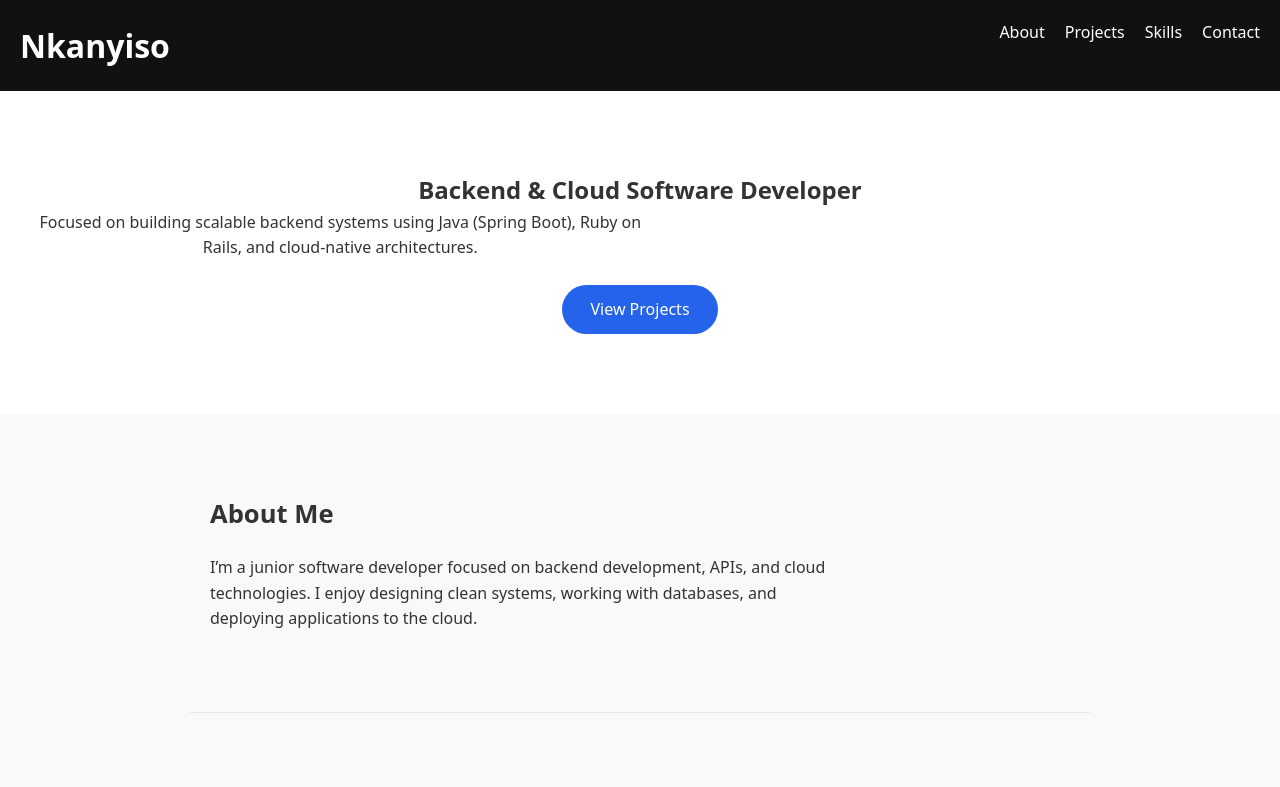
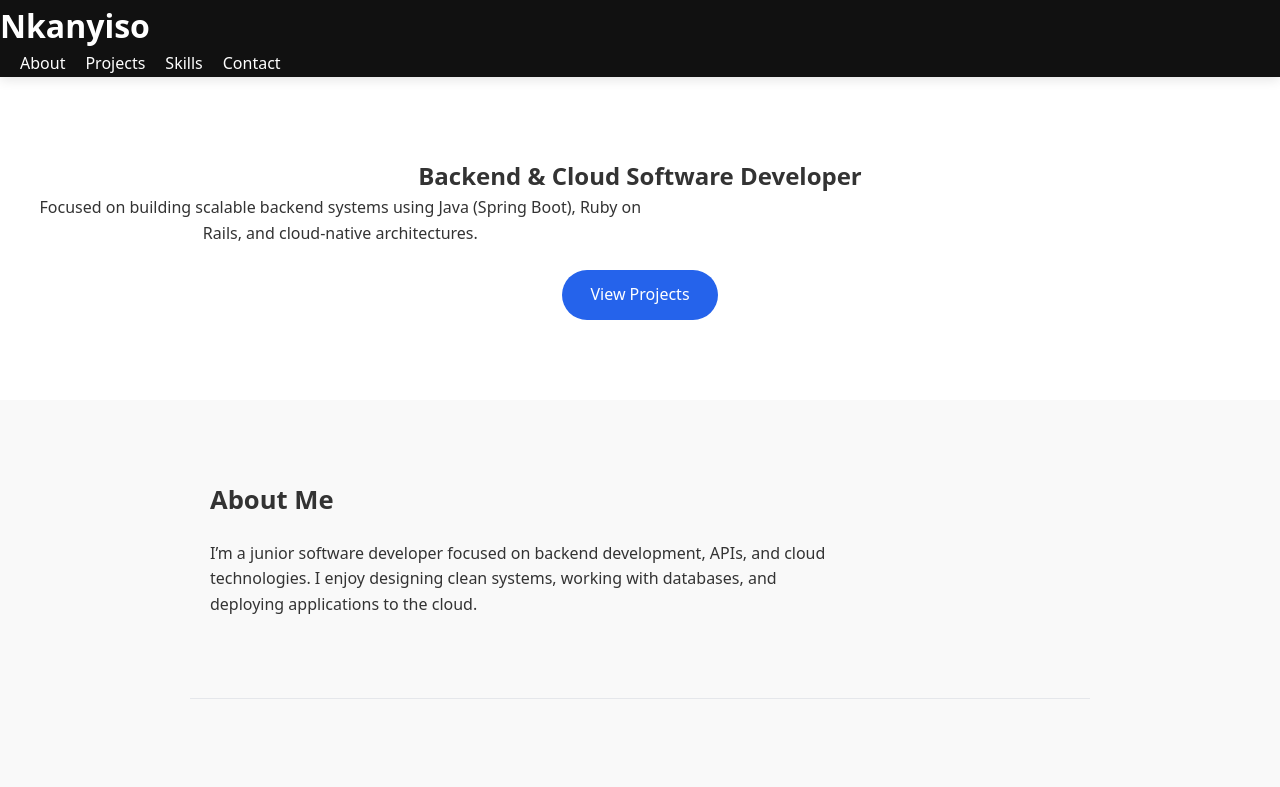
Before and after one commit to NkanyisoMz/Portfolio, a React (Vite) app: page / in a window 1280 px wide. Shown: the top 787 px of the page. Built offline with nearby package versions, Linux system fonts and the light colour scheme.

Commit message:
Make navbar skicky and subtle shadow

```diff
--- a/src/App.css
+++ b/src/App.css
@@ -18,11 +18,13 @@ p {
 }
 
 .navbar {
-  display: flex;
-  justify-content: space-between;
-  padding: 20px;
+  position: sticky;
+  top: 0;
+  z-index: 100;
   background: #111;
+  box-shadow: 0 2px 12px rgba(0,0,0,0.12);
 }
+
 
 .navbar a {
   color: #fff;
```
